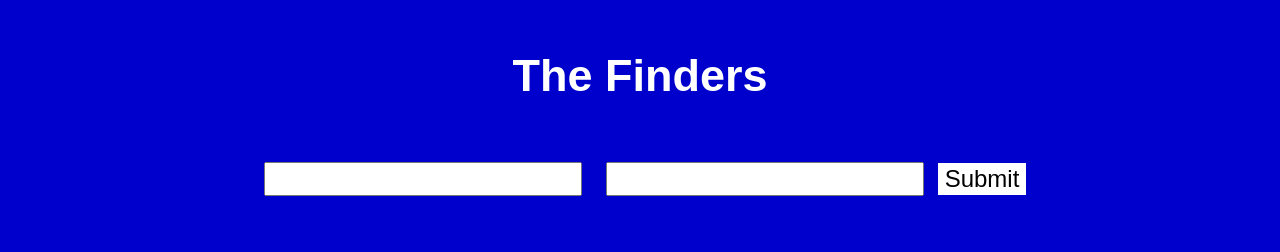
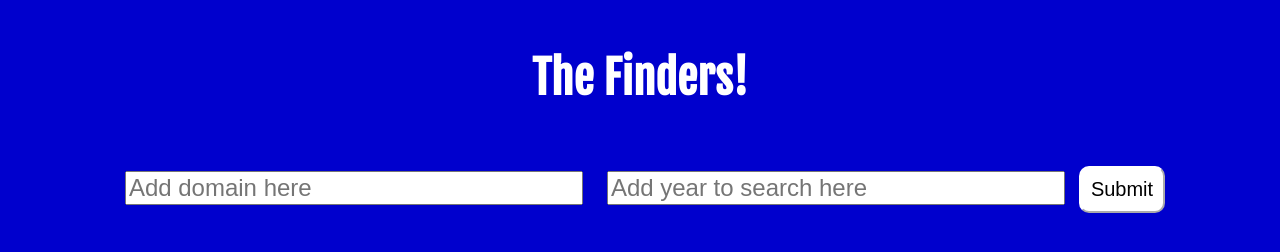
Before and after one commit to FACN3/Domain-Finder, a website: page index.html in a window 1280 px wide. Drawn offline with Linux system fonts and the light colour scheme.

Commit message:
refactor-index-style Relates to #14

```diff
--- a/index.html
+++ b/index.html
@@ -2,33 +2,47 @@
 <html>
 
 <head>
-  <link rel="stylesheet" href="Assets/CSS/style.css">
+  <!-- Meta -->
   <meta charset="utf-8">
+  <meta name="viewport" content="width=device-width, initial-scale=1.0">
 
   <title>Domain-Finder</title>
+
+  <!-- Styles -->
+  <link rel="stylesheet" href="style.css" type="text/css" media="screen" />
+
 </head>
 
+  <!-- Body -->
+
 <body class="content">
+
   <section>
-<h1 class="content--title">The Finders</h1>
+    <h1 class="content--title">The Finders!</h1>
+
     <div class="content__form">
       <form>
-    <input type="text" name="text">
-    <input type="text" name="text">
+        <input type="text" name="text" placeholder="Add domain here" size="30">
+        <input type="text" name="text" placeholder="Add year to search here" size="30">
         <button onclick="summonButton()">Submit</button>
       </form>
     </div>
+
     <div class="content__display">
+
       <div class="content__display__location">
       </div>
+
       <div class="content__display--archive" id="summonButton">
+      </div>
 
     </div>
-</div>
+
   </section>
   <script src="./main.js"></script>
   <script src="./dom.js"></script>
   <section>
+
 </body>
 
 </html>
--- a/Assets/CSS/style.css
+++ b/style.css
@@ -1,6 +1,6 @@
 
 @font-face {
-font-family: 'Fjalla One', sans-serif;
+font-family: Fjalla One;
 src: url('Assets/Fonts/FjallaOne-Regular.ttf');
 }
 
@@ -19,7 +19,7 @@ src: url('Assets/Fonts/FjallaOne-Regular.ttf');
 .content--title {
   margin-bottom: 50px;
   font-size: 45px;
-  font-family: 'Fjalla One', sans-serif;
+  font-family: Fjalla One, sans-serif;
 }
 
 /*.title {
@@ -28,7 +28,8 @@ src: url('Assets/Fonts/FjallaOne-Regular.ttf');
 }*/
 
 .content__form {
-  display: inline-block;
+  display: flex;
+  justify-content: center;
   text-align: center;
 }
  input{
@@ -36,15 +37,19 @@ src: url('Assets/Fonts/FjallaOne-Regular.ttf');
  font-size: 24px;
  /*display: block;
  text-align: center;*/
-
  }
 
  button{
    transition-duration: 0.4s;
-   border: 1px solid white;
+   border: 1% solid white;
    background-color: white;
    border-color: white;
-   font-size: 24px;
+   font-size: 20px;
+   border-radius: 10px;
+   padding: 10px;
+   margin-top: 10px;
+   margin-bottom: 10px;
+
  }
 
  button:hover {
```
Lines whose indentation alone changed are shown as unchanged.
